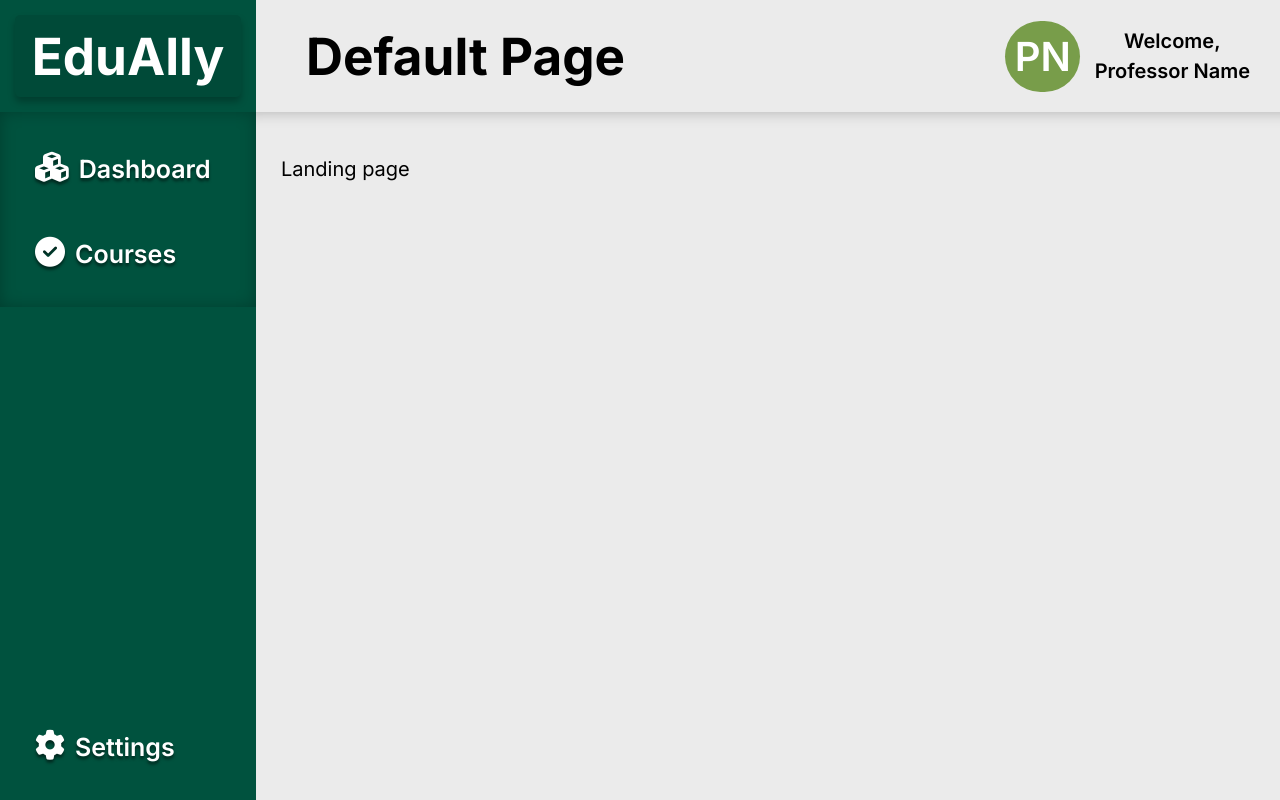
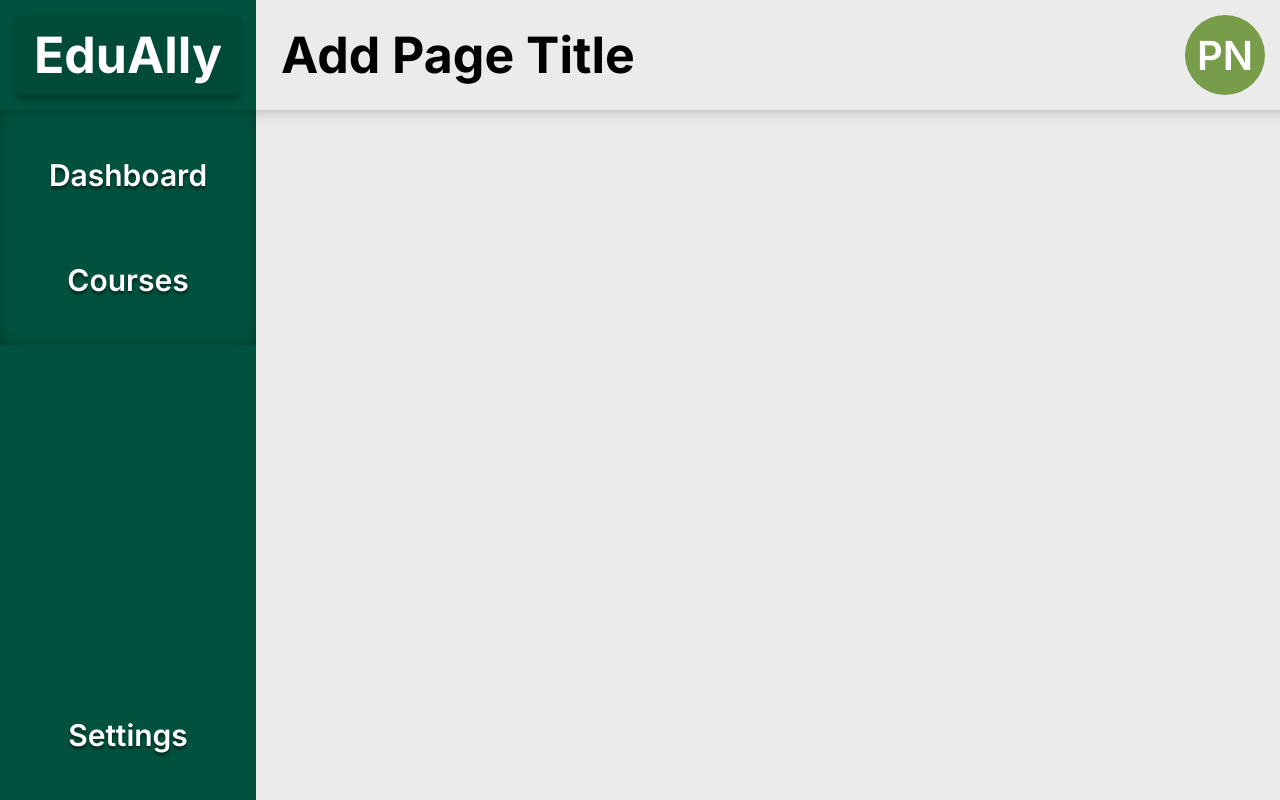
Before and after one commit to SUNY-Brockport-ACM-Student-Chapter/ai-education-frontend, a Next.js app: page / in a window 1280 px wide. Shown: the top 800 px of the page. Built offline with nearby package versions, Linux system fonts and the light colour scheme.

Commit message:
Splitting to Components
Layout elements split to components, context file created, mobile layout issues fixed.

```diff
--- a/package.json
+++ b/package.json
@@ -15,7 +15,7 @@
     "@fortawesome/fontawesome-svg-core": "^6.6.0",
     "@fortawesome/free-solid-svg-icons": "^6.6.0",
     "@fortawesome/react-fontawesome": "^0.2.2",
-    "next": "14.2.11",
+    "next": "^14.2.15",
     "react": "^18",
     "react-dom": "^18"
   },
--- a/src/app/components/Header.tsx
+++ b/src/app/components/Header.tsx
@@ -1,13 +1,16 @@
+'use client';
+
 import React from 'react';
 import ProfileIcon from './ProfileIcon';
+import { useUser } from '../utils/UserContext';
 
 interface HeaderProps {
   pageTitle: string;
-  userName: string;
-  userInitials: string;
 }
 
-const Header: React.FC<HeaderProps> = ({ pageTitle, userName, userInitials }) => {
+const Header: React.FC<HeaderProps> = ({ pageTitle }) => {
+  const { userName, userInitials } = useUser();
+
   return (
     <header className="main-header">
       <div className="header-section">
--- a/src/app/components/NavMenu.tsx
+++ b/src/app/components/NavMenu.tsx
@@ -1,25 +1,19 @@
 'use client';
-
 import React, { useState, useEffect } from 'react';
 import ProfileIcon from './ProfileIcon';
+import { useUser } from '../utils/UserContext';
 
-interface NavMenuProps {
-  userName: string;
-  userInitials: string;
-}
-
-const NavMenu: React.FC<NavMenuProps> = ({ userName, userInitials }) => {
+const NavMenu: React.FC = () => {
   const [menuVisible, setMenuVisible] = useState(false);
   const [isMobile, setIsMobile] = useState(false);
+  const { userInitials } = useUser();
 
   useEffect(() => {
     const checkMobile = () => {
       setIsMobile(window.innerWidth <= 680);
     };
-
     checkMobile();
     window.addEventListener("resize", checkMobile);
-
     return () => window.removeEventListener("resize", checkMobile);
   }, []);
 
--- a/src/app/dashboard/dashboard.module.css
+++ /dev/null
@@ -1 +0,0 @@
-/* Add your page-specific css here.*/
--- a/src/app/globals.css
+++ b/src/app/globals.css
@@ -38,7 +38,7 @@ h3 {
 }
 
 h1 {
-  font-size: clamp(2rem, 4vw, 3rem);
+  font-size: clamp(2rem, 4vw, 2.5rem);
   font-weight: 700;
 }
 
@@ -54,7 +54,7 @@ h3 {
 
 i {
   font-size: 1.5rem;
-  padding-inline: 10px;
+  padding-inline: 10px 20px;
 }
 
 /* Sidebar navigation styling */
@@ -129,15 +129,16 @@ i {
 /* Navigation button styles */
 .nav-button {
   width: 100%;
-  height: 3rem;
-  padding: 15px 0px;
+  height: 4rem;
+  padding: 15px;
   margin-top: 25px;
   background-color: transparent;
   border: 0;
   border-radius: 5px;
   font-family: "Inter", sans-serif;
-  font-size: 1.25rem;
+  font-size: 1.5rem;
   font-weight: 600;
+  gap: 30px;
   line-height: 25px;
   color: white;
   text-align: left;
@@ -181,18 +182,17 @@ i {
 /* Title and profile sections inside the header */
 .main-header .header-section {
   width: auto;
-  padding-left: 25px;
   text-wrap: nowrap;
   margin: 25px;
 }
 
 .main-header .profile-icon {
-  justify-items: flex-end;
+  align-content: center;
   background-color: var(--bport-secondary-green1);
   border-radius: 100px;
-  padding: 11px 15px 10px 10px;
-  width: 50px;
-  height: 50px;
+  padding: 5px;
+  width: 70px;
+  height: 70px;
   color: white;
   text-align: center;
   font-size: 40px;
@@ -236,13 +236,19 @@ i {
   flex-grow: 1;
 }
 
-@media screen and (max-width: 1200px) {
+@media screen and (max-width: 1505px) {
   .profile-text {
     display: none;
   }
 
   .nav-button {
     text-align: center;
+    padding: 15px 15px;
+  }
+
+  .sidebar-nav .menu-section {
+    padding: 0px 0px 25px 0px;
+    width: 100%;
   }
 
   .sidebar-nav i {
@@ -263,6 +269,7 @@ i {
     order: 1;
     width: 100vw;
     height: auto;
+    position: fixed;
   }
 
   .sidebar-nav i {
@@ -280,32 +287,32 @@ i {
     align-items: center;
     text-align: center;
     margin: 0;
-    width: 100vw;
+    width: calc(100% - 10px);
     max-height: 60px;
   }
 
   .sidebar-nav .burger-bar-dropdown,
   .sidebar-nav .mobile-profile-icon {
     display: block;
+    margin-inline: 35px;
   }
 
   .sidebar-nav .menu-section {
     display: flex;
     flex-direction: column;
-    width: 50%;
+    width: calc(100% - 45px);
     padding: 0;
     background-color: var(--text-shadow-color);
     position: absolute;
-    right: 0;
     z-index: 10;
     opacity: 0;
+    transition:
+      opacity 0.3s ease-out,
+      visibility 0.3s ease-out;
+    border-radius: 0px 0px 15px 15px;
+    align-self: center;
+    margin-top: 70px;
     visibility: hidden;
-    transition:
-      opacity 0.3s ease-in-out,
-      visibility 0.3s ease-in-out;
-    border-radius: 15px;
-    text-align: right;
-    margin: 55px 5px;
   }
 
   .sidebar-nav .menu-section.visible {
@@ -363,6 +370,7 @@ i {
     justify-items: center;
     flex-direction: row;
     max-height: 60px;
+    margin-top: 70px;
   }
 
   .main-header .profile-section {
@@ -384,7 +392,8 @@ i {
   }
 
   .main-workspace {
-    height: calc(100vh - 160px);
+    height: calc(100vh - 180px);
     flex-grow: 1;
+    width: calc(100vw - 50px);
   }
 }
--- a/src/app/layout.tsx
+++ b/src/app/layout.tsx
@@ -1,12 +1,10 @@
+import React from 'react';
 import './globals.css';
 import type { Metadata } from 'next';
 import { Inter } from 'next/font/google';
 import { config } from '@fortawesome/fontawesome-svg-core';
 import '@fortawesome/fontawesome-svg-core/styles.css';
 import dynamic from 'next/dynamic';
-import Header from './components/Header';
-import { generateInitials } from './utils/utilities';
-import { ReactNode } from 'react';
 
 config.autoAddCss = false;
 
@@ -18,29 +16,30 @@ export const metadata: Metadata = {
 };
 
 const NavMenu = dynamic(() => import('./components/NavMenu'), { ssr: false });
+const UserProviderClient = dynamic(() => import('./utils/UserContext').then(mod => mod.UserProvider), { ssr: false });
 
-export default function RootLayout({
+async function fetchUserName() {
+  // Replace this with the actual database query
+  // This is the users' first and last name
+  return "professor Name";
+}
+
+export default async function RootLayout({
   children,
 }: {
-  children: ReactNode
+  children: React.ReactNode
 }) {
-  const ProfName = "Professor Name";
-  const userInitials = generateInitials(ProfName);
-
-  // not working yet? wont pick up pagetitle from child/page
-  const childComponent = children as any;
-  const pageTitle = childComponent.type?.pageTitle || "Page Title";
+  const userName = await fetchUserName();
 
   return (
     <html lang="en">
       <body className={inter.className}>
-        <NavMenu userName={ProfName} userInitials={userInitials} />
-        <main className="main-content">
-          <Header pageTitle={pageTitle} userName={ProfName} userInitials={userInitials} />
-          <div className="main-workspace">
+        <UserProviderClient userName={userName}>
+          <NavMenu />
+          <main className="main-content">
             {children}
-          </div>
-        </main>
+          </main>
+        </UserProviderClient>
       </body>
     </html>
   );
--- a/src/app/page.tsx
+++ b/src/app/page.tsx
@@ -1,11 +1,19 @@
+import React from 'react';
 import styles from "./page.module.css";
+import Header from './components/Header';
 
-export default function Page() {
+const Page: React.FC = () => {
+  const pageTitle = "Add Page Title";
+  /* Set page title here, displayed in Header */
+
   return (
-    <div className={styles.container}>
-      <p>Landing page</p>
+    <div className={styles.Container}>
+      <Header pageTitle={pageTitle} />
+      <div className="main-workspace">
+        {/* Add your content within the main-workspace div */}
+      </div>
     </div>
   );
-}
+};
 
-Page.pageTitle = "Default Page";
+export default Page;
--- /dev/null
+++ b/src/app/utils/UserContext.tsx
@@ -0,0 +1,29 @@
+'use client';
+
+import React, { createContext, useContext, ReactNode } from 'react';
+import { generateInitials } from './utilities';
+
+interface UserContextType {
+  userName: string;
+  userInitials: string;
+}
+
+const UserContext = createContext<UserContextType | undefined>(undefined);
+
+export const UserProvider: React.FC<{ userName: string; children: ReactNode }> = ({ userName, children }) => {
+  const userInitials = generateInitials(userName);
+
+  return (
+    <UserContext.Provider value={{ userName, userInitials }}>
+      {children}
+    </UserContext.Provider>
+  );
+};
+
+export const useUser = () => {
+  const context = useContext(UserContext);
+  if (context === undefined) {
+    throw new Error('useUser must be used within a UserProvider');
+  }
+  return context;
+};
--- a/src/app/utils/utilities.ts
+++ b/src/app/utils/utilities.ts
@@ -1,4 +1,8 @@
-export const generateInitials = (name: string): string => {
+export const generateInitials = (name: string | undefined): string => {
+  if (!name || typeof name !== 'string') {
+    return 'NA'; // or return a default value like 'NA' for Not Available
+  }
+
   const nameParts = name.trim().split(" ");
   const initials = nameParts.length >= 2
     ? nameParts[0][0] + nameParts[1][0]
```
Also changed, not shown: src/app/dashboard/page.tsx (deleted, +0 -12 lines), 1 other file (tests, documents, lock files or other folders).
